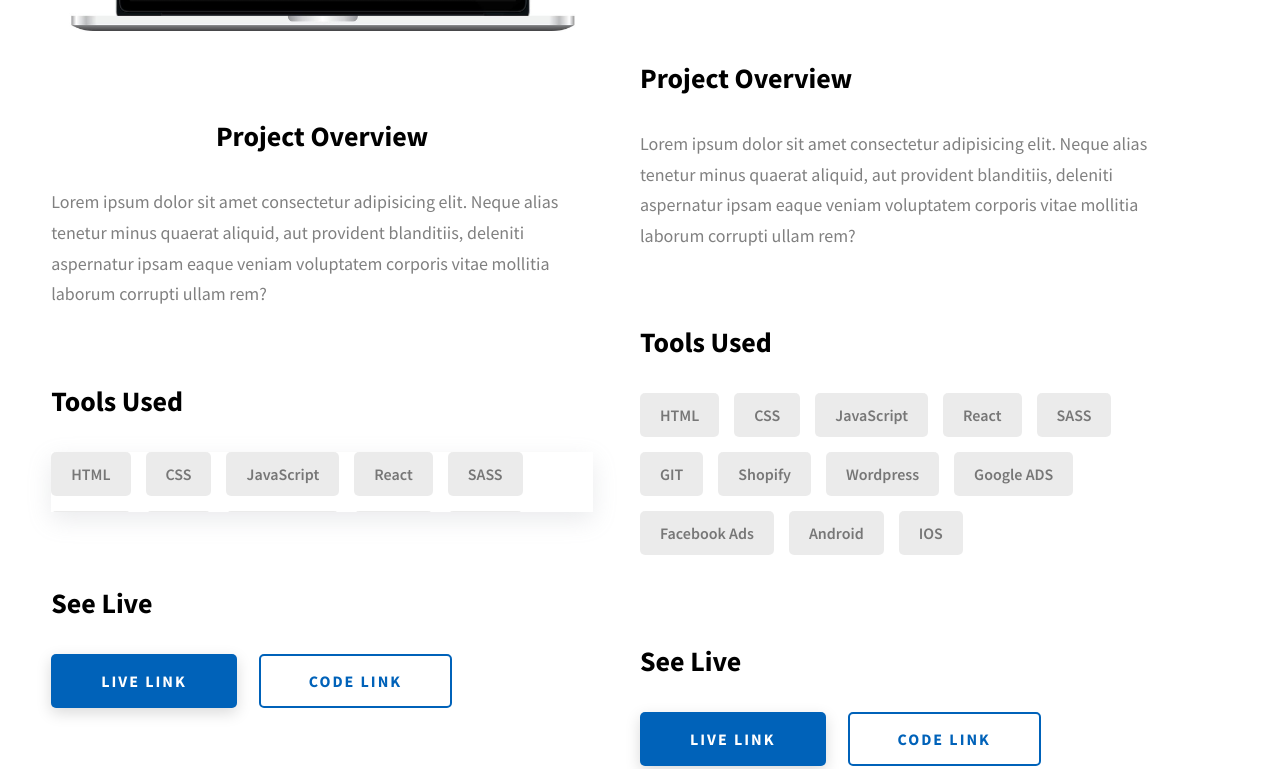
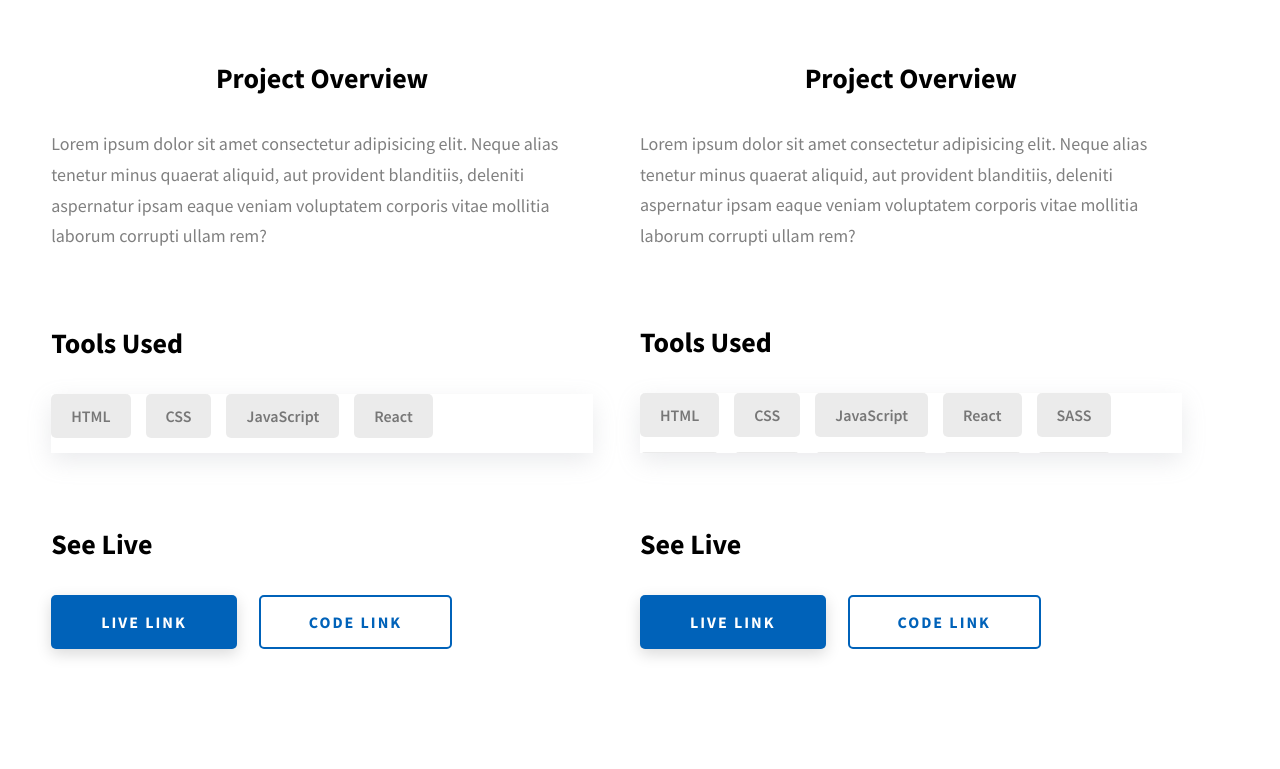
Before and after one commit to abdoul-nasser/Portfolio, a website: page projects.html in a window 1280 px wide. Shown: the part 1023-1792 px from the top of the page. Drawn offline with Linux system fonts and the light colour scheme.

Commit message:
mise a jour des card de projet

```diff
--- a/css/Style2.css
+++ b/css/Style2.css
@@ -16,6 +16,9 @@
 .enfant {
     flex: 1 1 40%;
     margin-right: 4%;
+}
+.enfant:hover {
+    background-color: #cbe7ff;
 }
 .center-cont {
     justify-content: start;
@@ -45,9 +48,8 @@
 
 .skills-scrol::-webkit-scrollbar {
 	width: 12px;
-	background-color: #F5F5F5;
+	background-color: #e4e4e4;
 }
-
 .skills-scrol::-webkit-scrollbar-thumb {
 	border-radius: 1px;
 	-webkit-box-shadow: inset 0 0 6px rgba(0,0,0,.3);
--- a/projects.html
+++ b/projects.html
@@ -124,6 +124,50 @@
                   <div class="skills__skill skilhov">CSS</div>
                   <div class="skills__skill skilhov">JavaScript</div>
                   <div class="skills__skill skilhov">React</div>
+                </div>
+              </div>
+              <div class="project-details__links">
+                <h3 class="project-details__content-title">See Live</h3>
+                <a
+                  href="#"
+                  class="btn btn--med btn--theme project-details__links-btn"
+                  target="_blank"
+                  >Live Link</a
+                >
+                <a
+                  href="#"
+                  class="btn btn--med btn--theme-inv project-details__links-btn"
+                  target="_blank"
+                  >Code Link</a
+                >
+              </div>
+            </div>
+        </div>
+        <div class="project-details__content enfant">
+            <div class="project-details__showcase-img-cont center-cont">
+              <img
+                src="./assets/jpeg/project-mockup-example.jpeg"
+                alt="Project Image"
+                class="project-details__showcase-img"
+              />
+            </div>
+            <div class="project-details__content-main">
+              <div class="project-details__desc">
+                <h3 class="project-details__content-title center-text">Project Overview</h3>
+                <p class="project-details__desc-para">
+                  Lorem ipsum dolor sit amet consectetur adipisicing elit. Neque
+                  alias tenetur minus quaerat aliquid, aut provident blanditiis,
+                  deleniti aspernatur ipsam eaque veniam voluptatem corporis vitae
+                  mollitia laborum corrupti ullam rem?
+                </p>
+              </div>
+              <div class="project-details__tools-used">
+                <h3 class="project-details__content-title">Tools Used</h3>
+                <div class="skills skills-scrol">
+                  <div class="skills__skill skilhov">HTML</div>
+                  <div class="skills__skill skilhov">CSS</div>
+                  <div class="skills__skill skilhov">JavaScript</div>
+                  <div class="skills__skill skilhov">React</div>
                   <div class="skills__skill skilhov">SASS</div>
                   <div class="skills__skill skilhov">HTML</div>
                   <div class="skills__skill skilhov">CSS</div>
@@ -159,7 +203,7 @@
             </div>
             <div class="project-details__content-main">
               <div class="project-details__desc">
-                <h3 class="project-details__content-title">Project Overview</h3>
+                <h3 class="project-details__content-title center-text">Project Overview</h3>
                 <p class="project-details__desc-para">
                   Lorem ipsum dolor sit amet consectetur adipisicing elit. Neque
                   alias tenetur minus quaerat aliquid, aut provident blanditiis,
@@ -169,19 +213,17 @@
               </div>
               <div class="project-details__tools-used">
                 <h3 class="project-details__content-title">Tools Used</h3>
-                <div class="skills">
-                  <div class="skills__skill">HTML</div>
-                  <div class="skills__skill">CSS</div>
-                  <div class="skills__skill">JavaScript</div>
-                  <div class="skills__skill">React</div>
-                  <div class="skills__skill">SASS</div>
-                  <div class="skills__skill">GIT</div>
-                  <div class="skills__skill">Shopify</div>
-                  <div class="skills__skill">Wordpress</div>
-                  <div class="skills__skill">Google ADS</div>
-                  <div class="skills__skill">Facebook Ads</div>
-                  <div class="skills__skill">Android</div>
-                  <div class="skills__skill">IOS</div>
+                <div class="skills skills-scrol">
+                  <div class="skills__skill skilhov">HTML</div>
+                  <div class="skills__skill skilhov">CSS</div>
+                  <div class="skills__skill skilhov">JavaScript</div>
+                  <div class="skills__skill skilhov">React</div>
+                  <div class="skills__skill skilhov">SASS</div>
+                  <div class="skills__skill skilhov">HTML</div>
+                  <div class="skills__skill skilhov">CSS</div>
+                  <div class="skills__skill skilhov">JavaScript</div>
+                  <div class="skills__skill skilhov">React</div>
+                  <div class="skills__skill skilhov">SASS</div>
                 </div>
               </div>
               <div class="project-details__links">
@@ -211,7 +253,7 @@
             </div>
             <div class="project-details__content-main">
               <div class="project-details__desc">
-                <h3 class="project-details__content-title">Project Overview</h3>
+                <h3 class="project-details__content-title center-text">Project Overview</h3>
                 <p class="project-details__desc-para">
                   Lorem ipsum dolor sit amet consectetur adipisicing elit. Neque
                   alias tenetur minus quaerat aliquid, aut provident blanditiis,
@@ -221,19 +263,17 @@
               </div>
               <div class="project-details__tools-used">
                 <h3 class="project-details__content-title">Tools Used</h3>
-                <div class="skills">
-                  <div class="skills__skill">HTML</div>
-                  <div class="skills__skill">CSS</div>
-                  <div class="skills__skill">JavaScript</div>
-                  <div class="skills__skill">React</div>
-                  <div class="skills__skill">SASS</div>
-                  <div class="skills__skill">GIT</div>
-                  <div class="skills__skill">Shopify</div>
-                  <div class="skills__skill">Wordpress</div>
-                  <div class="skills__skill">Google ADS</div>
-                  <div class="skills__skill">Facebook Ads</div>
-                  <div class="skills__skill">Android</div>
-                  <div class="skills__skill">IOS</div>
+                <div class="skills skills-scrol">
+                  <div class="skills__skill skilhov">HTML</div>
+                  <div class="skills__skill skilhov">CSS</div>
+                  <div class="skills__skill skilhov">JavaScript</div>
+                  <div class="skills__skill skilhov">React</div>
+                  <div class="skills__skill skilhov">SASS</div>
+                  <div class="skills__skill skilhov">HTML</div>
+                  <div class="skills__skill skilhov">CSS</div>
+                  <div class="skills__skill skilhov">JavaScript</div>
+                  <div class="skills__skill skilhov">React</div>
+                  <div class="skills__skill skilhov">SASS</div>
                 </div>
               </div>
               <div class="project-details__links">
@@ -263,7 +303,7 @@
             </div>
             <div class="project-details__content-main">
               <div class="project-details__desc">
-                <h3 class="project-details__content-title">Project Overview</h3>
+                <h3 class="project-details__content-title center-text">Project Overview</h3>
                 <p class="project-details__desc-para">
                   Lorem ipsum dolor sit amet consectetur adipisicing elit. Neque
                   alias tenetur minus quaerat aliquid, aut provident blanditiis,
@@ -273,19 +313,17 @@
               </div>
               <div class="project-details__tools-used">
                 <h3 class="project-details__content-title">Tools Used</h3>
-                <div class="skills">
-                  <div class="skills__skill">HTML</div>
-                  <div class="skills__skill">CSS</div>
-                  <div class="skills__skill">JavaScript</div>
-                  <div class="skills__skill">React</div>
-                  <div class="skills__skill">SASS</div>
-                  <div class="skills__skill">GIT</div>
-                  <div class="skills__skill">Shopify</div>
-                  <div class="skills__skill">Wordpress</div>
-                  <div class="skills__skill">Google ADS</div>
-                  <div class="skills__skill">Facebook Ads</div>
-                  <div class="skills__skill">Android</div>
-                  <div class="skills__skill">IOS</div>
+                <div class="skills skills-scrol">
+                  <div class="skills__skill skilhov">HTML</div>
+                  <div class="skills__skill skilhov">CSS</div>
+                  <div class="skills__skill skilhov">JavaScript</div>
+                  <div class="skills__skill skilhov">React</div>
+                  <div class="skills__skill skilhov">SASS</div>
+                  <div class="skills__skill skilhov">HTML</div>
+                  <div class="skills__skill skilhov">CSS</div>
+                  <div class="skills__skill skilhov">JavaScript</div>
+                  <div class="skills__skill skilhov">React</div>
+                  <div class="skills__skill skilhov">SASS</div>
                 </div>
               </div>
               <div class="project-details__links">
@@ -315,7 +353,7 @@
             </div>
             <div class="project-details__content-main">
               <div class="project-details__desc">
-                <h3 class="project-details__content-title">Project Overview</h3>
+                <h3 class="project-details__content-title center-text">Project Overview</h3>
                 <p class="project-details__desc-para">
                   Lorem ipsum dolor sit amet consectetur adipisicing elit. Neque
                   alias tenetur minus quaerat aliquid, aut provident blanditiis,
@@ -325,19 +363,17 @@
               </div>
               <div class="project-details__tools-used">
                 <h3 class="project-details__content-title">Tools Used</h3>
-                <div class="skills">
-                  <div class="skills__skill">HTML</div>
-                  <div class="skills__skill">CSS</div>
-                  <div class="skills__skill">JavaScript</div>
-                  <div class="skills__skill">React</div>
-                  <div class="skills__skill">SASS</div>
-                  <div class="skills__skill">GIT</div>
-                  <div class="skills__skill">Shopify</div>
-                  <div class="skills__skill">Wordpress</div>
-                  <div class="skills__skill">Google ADS</div>
-                  <div class="skills__skill">Facebook Ads</div>
-                  <div class="skills__skill">Android</div>
-                  <div class="skills__skill">IOS</div>
+                <div class="skills skills-scrol">
+                  <div class="skills__skill skilhov">HTML</div>
+                  <div class="skills__skill skilhov">CSS</div>
+                  <div class="skills__skill skilhov">JavaScript</div>
+                  <div class="skills__skill skilhov">React</div>
+                  <div class="skills__skill skilhov">SASS</div>
+                  <div class="skills__skill skilhov">HTML</div>
+                  <div class="skills__skill skilhov">CSS</div>
+                  <div class="skills__skill skilhov">JavaScript</div>
+                  <div class="skills__skill skilhov">React</div>
+                  <div class="skills__skill skilhov">SASS</div>
                 </div>
               </div>
               <div class="project-details__links">
@@ -367,7 +403,7 @@
             </div>
             <div class="project-details__content-main">
               <div class="project-details__desc">
-                <h3 class="project-details__content-title">Project Overview</h3>
+                <h3 class="project-details__content-title center-text">Project Overview</h3>
                 <p class="project-details__desc-para">
                   Lorem ipsum dolor sit amet consectetur adipisicing elit. Neque
                   alias tenetur minus quaerat aliquid, aut provident blanditiis,
@@ -377,19 +413,17 @@
               </div>
               <div class="project-details__tools-used">
                 <h3 class="project-details__content-title">Tools Used</h3>
-                <div class="skills">
-                  <div class="skills__skill">HTML</div>
-                  <div class="skills__skill">CSS</div>
-                  <div class="skills__skill">JavaScript</div>
-                  <div class="skills__skill">React</div>
-                  <div class="skills__skill">SASS</div>
-                  <div class="skills__skill">GIT</div>
-                  <div class="skills__skill">Shopify</div>
-                  <div class="skills__skill">Wordpress</div>
-                  <div class="skills__skill">Google ADS</div>
-                  <div class="skills__skill">Facebook Ads</div>
-                  <div class="skills__skill">Android</div>
-                  <div class="skills__skill">IOS</div>
+                <div class="skills skills-scrol">
+                  <div class="skills__skill skilhov">HTML</div>
+                  <div class="skills__skill skilhov">CSS</div>
+                  <div class="skills__skill skilhov">JavaScript</div>
+                  <div class="skills__skill skilhov">React</div>
+                  <div class="skills__skill skilhov">SASS</div>
+                  <div class="skills__skill skilhov">HTML</div>
+                  <div class="skills__skill skilhov">CSS</div>
+                  <div class="skills__skill skilhov">JavaScript</div>
+                  <div class="skills__skill skilhov">React</div>
+                  <div class="skills__skill skilhov">SASS</div>
                 </div>
               </div>
               <div class="project-details__links">
@@ -419,7 +453,7 @@
             </div>
             <div class="project-details__content-main">
               <div class="project-details__desc">
-                <h3 class="project-details__content-title">Project Overview</h3>
+                <h3 class="project-details__content-title center-text">Project Overview</h3>
                 <p class="project-details__desc-para">
                   Lorem ipsum dolor sit amet consectetur adipisicing elit. Neque
                   alias tenetur minus quaerat aliquid, aut provident blanditiis,
@@ -429,71 +463,17 @@
               </div>
               <div class="project-details__tools-used">
                 <h3 class="project-details__content-title">Tools Used</h3>
-                <div class="skills">
-                  <div class="skills__skill">HTML</div>
-                  <div class="skills__skill">CSS</div>
-                  <div class="skills__skill">JavaScript</div>
-                  <div class="skills__skill">React</div>
-                  <div class="skills__skill">SASS</div>
-                  <div class="skills__skill">GIT</div>
-                  <div class="skills__skill">Shopify</div>
-                  <div class="skills__skill">Wordpress</div>
-                  <div class="skills__skill">Google ADS</div>
-                  <div class="skills__skill">Facebook Ads</div>
-                  <div class="skills__skill">Android</div>
-                  <div class="skills__skill">IOS</div>
-                </div>
-              </div>
-              <div class="project-details__links">
-                <h3 class="project-details__content-title">See Live</h3>
-                <a
-                  href="#"
-                  class="btn btn--med btn--theme project-details__links-btn"
-                  target="_blank"
-                  >Live Link</a
-                >
-                <a
-                  href="#"
-                  class="btn btn--med btn--theme-inv project-details__links-btn"
-                  target="_blank"
-                  >Code Link</a
-                >
-              </div>
-            </div>
-        </div>
-        <div class="project-details__content enfant">
-            <div class="project-details__showcase-img-cont center-cont">
-              <img
-                src="./assets/jpeg/project-mockup-example.jpeg"
-                alt="Project Image"
-                class="project-details__showcase-img"
-              />
-            </div>
-            <div class="project-details__content-main">
-              <div class="project-details__desc">
-                <h3 class="project-details__content-title">Project Overview</h3>
-                <p class="project-details__desc-para">
-                  Lorem ipsum dolor sit amet consectetur adipisicing elit. Neque
-                  alias tenetur minus quaerat aliquid, aut provident blanditiis,
-                  deleniti aspernatur ipsam eaque veniam voluptatem corporis vitae
-                  mollitia laborum corrupti ullam rem?
-                </p>
-              </div>
-              <div class="project-details__tools-used">
-                <h3 class="project-details__content-title">Tools Used</h3>
-                <div class="skills">
-                  <div class="skills__skill">HTML</div>
-                  <div class="skills__skill">CSS</div>
-                  <div class="skills__skill">JavaScript</div>
-                  <div class="skills__skill">React</div>
-                  <div class="skills__skill">SASS</div>
-                  <div class="skills__skill">GIT</div>
-                  <div class="skills__skill">Shopify</div>
-                  <div class="skills__skill">Wordpress</div>
-                  <div class="skills__skill">Google ADS</div>
-                  <div class="skills__skill">Facebook Ads</div>
-                  <div class="skills__skill">Android</div>
-                  <div class="skills__skill">IOS</div>
+                <div class="skills skills-scrol">
+                  <div class="skills__skill skilhov">HTML</div>
+                  <div class="skills__skill skilhov">CSS</div>
+                  <div class="skills__skill skilhov">JavaScript</div>
+                  <div class="skills__skill skilhov">React</div>
+                  <div class="skills__skill skilhov">SASS</div>
+                  <div class="skills__skill skilhov">HTML</div>
+                  <div class="skills__skill skilhov">CSS</div>
+                  <div class="skills__skill skilhov">JavaScript</div>
+                  <div class="skills__skill skilhov">React</div>
+                  <div class="skills__skill skilhov">SASS</div>
                 </div>
               </div>
               <div class="project-details__links">
```
